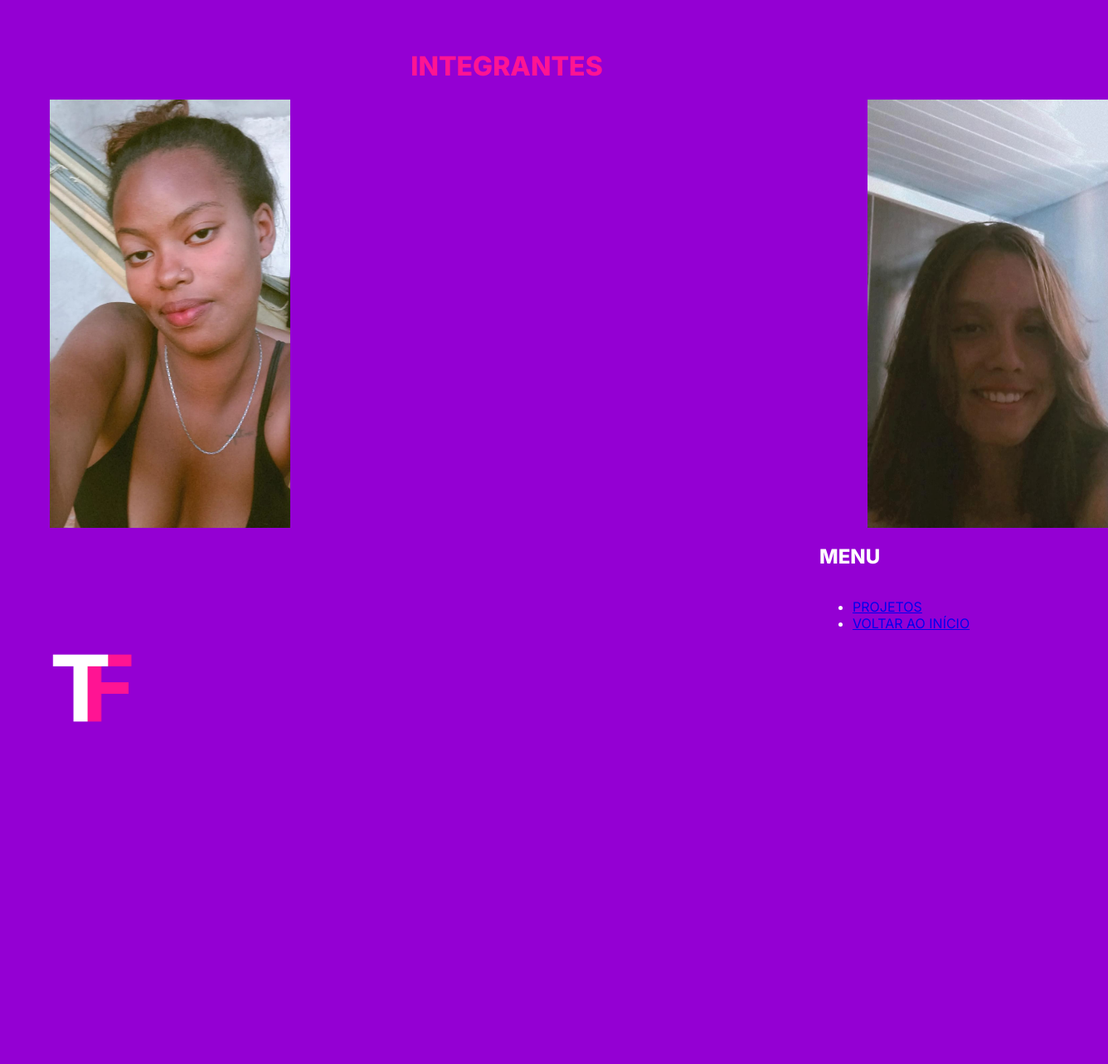
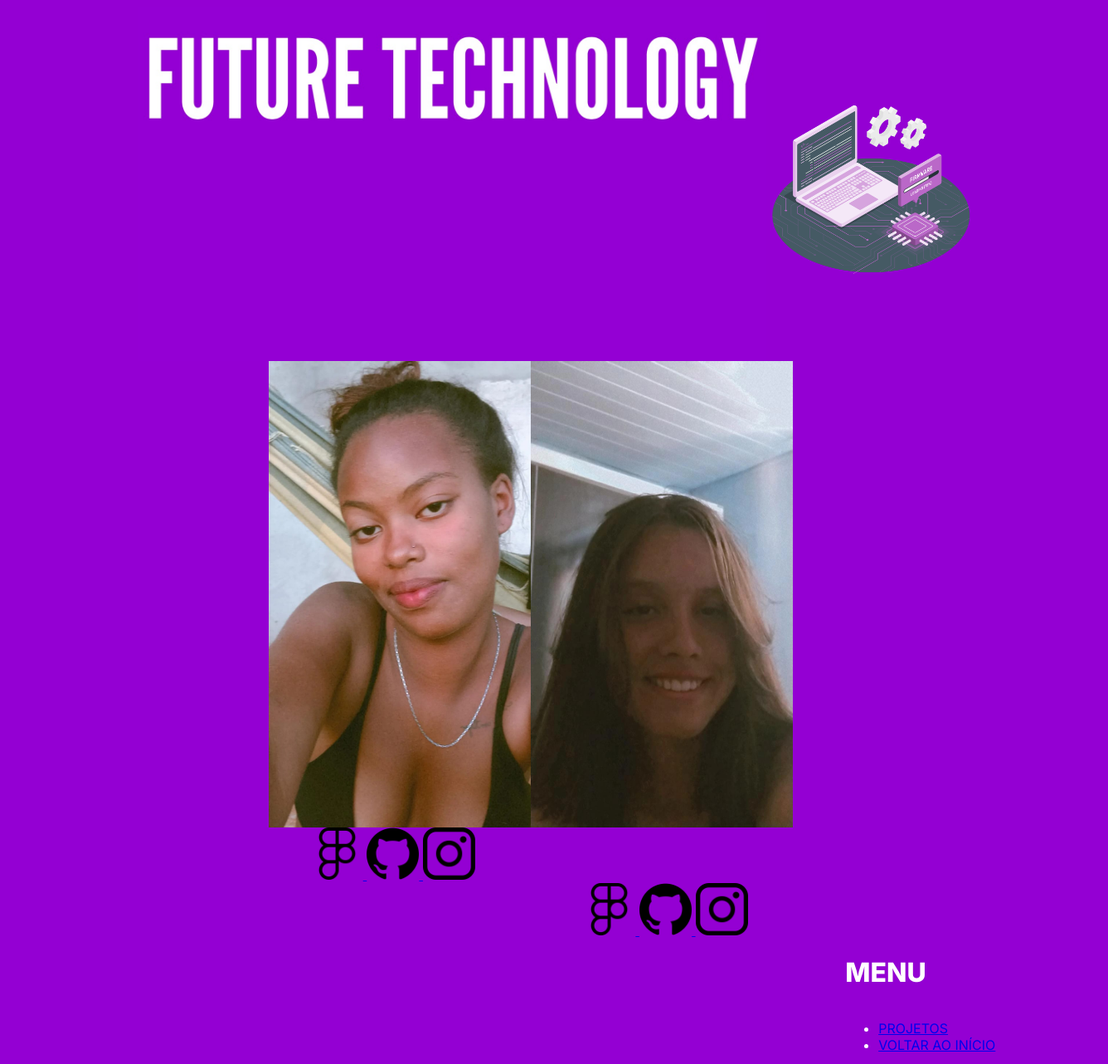
Before and after one commit to vitoria33/future-technology, a plain HTML site: page integrantes.html in a window 1280 px wide. Shown: the top 1282 px of the page at 83% size, 1336 px wide, since content can reach past the window. Before the commit the page ends 945 px from the top, so only its background shows below. Drawn offline with Linux system fonts and the light colour scheme.

Commit message:
Add files via upload

```diff
--- a/integrantes.css
+++ b/integrantes.css
@@ -1,7 +1,6 @@
 body {
     background-color: #9400D3;
     color: white;
-    margin: 60px;
     font-family: 'Inter', sans-serif;
 }
 
@@ -12,25 +11,68 @@ body {
     font-family: 'Inter', sans-serif;
 }
 
-.conteudo{
+.inicial{
+   display: flex;
+    justify-content: center;
+    align-items: center;
+}
+
+.titulo{
+    width: 60%;
+    padding-left: 5%;
+}
+
+.notebook{
+    width: 20%;
+}
+
+.conteudo1{
     display: flex;
+    justify-content: center;
+    text-align: center;
 }
 
 .integrante1{
     width: 25%;
 }
 
+.figma1{
+    width: 5%;
+    padding-left: 29%;
+}
+
+.github1{
+    width: 5%;
+}
+
+.instagram1{
+    width: 5%;
+}
+
 .integrante2{
     width: 25%;
-    padding-left: 60%;
 }
+
+.figma2{
+    width: 5%;
+    padding-left: 55%;
+}
+
+.github2{
+    width: 5%;
+}
+
+.instagram2{
+    width: 5%;
+}
+
 
 .principal{
     padding: 50%;
     text-align: center
 }
 
-.titulo{
+.menu{
     padding-left: 80%;
     text-align: left;
     padding-top: 0%;
--- a/integrantes.html
+++ b/integrantes.html
@@ -4,10 +4,10 @@
         <meta charset="UTF-8">
         <title>futuretechnlogy</title>
         <link rel="stylesheet" href="integrantes.css">
+        <link rel="stylesheet" href="reset.css">
         <link rel="preconnect" href="https://fonts.googleapis.com">
         <link rel="preconnect" href="https://fonts.gstatic.com" crossorigin>
         <link href="https://fonts.googleapis.com/css2?family=Inter:wght@800&display=swap" rel="stylesheet">
-
     </head>
 
     <body>
@@ -15,15 +15,26 @@
             <link rel="preconnect" href="https://fonts.googleapis.com">
 			<link rel="preconnect" href="https://fonts.gstatic.com" crossorigin>
 			<link href="https://fonts.googleapis.com/css2?family=Inter&display=swap" rel="stylesheet">
-            <h1 class="titulo-principal">INTEGRANTES</h1>
+            <section class="inicial">
+                <img class="titulo" src="titulo.png" alt="imagem de titulo">
+                <img class="notebook" src="imagem1.png" alt="notebook">
+            </section>
         </header>
 
-        <section class="conteudo">
+        <section class="conteudo1">
             <img class="integrante1" src="integrante1.png" alt="integrante1">
             <img class="integrante2" src="integrante2.png" alt="integrante2">
         </section>
+
+        <a href="https://www.figma.com/files/team/1212717766577741698/FUTURE-TECHNOLOGY?fuid=1212713917031370743"><img class="figma1" src="figma.png" alt="logo do figma"> </a>
+        <a href="https://github.com/vitoria33/future-technology/tree/main"><img class="github1" src="github.png" alt="logo do github"> </a>
+        <a href="https://www.instagram.com/_eurebecka/"><img class="instagram1" src="instagram.png" alt="logo do insta"> </a>
+        <a href="https://www.figma.com/files/team/1212717766577741698/FUTURE-TECHNOLOGY?fuid=1212713917031370743"><img class="figma2" src="figma.png" alt="logo do figma"> </a>
+        <a href="https://github.com/vitoria33/future-technology/tree/main"><img class="github2" src="github.png" alt="logo do github"> </a>
+        <a href="https://www.instagram.com/_eurebecka/"><img class="instagram2" src="instagram.png" alt="logo do insta"> </a>
+
         <div>
-            	 <h2 class="titulo">MENU</h2>
+            <h1 class="menu">MENU</h1>
             <ul>
             <li><a href="projetos.html">PROJETOS</a></li>
             <li><a href="index.html">VOLTAR AO INÍCIO</a></li>
@@ -31,4 +42,5 @@
         </div>
             <img class="logotipo" src="logo.png" alt="logo">
     </body>
+
 </hmtl>
--- a/style.css
+++ b/style.css
@@ -12,21 +12,40 @@ body {
     margin-top: 5%;
 }
 
+.inicial{
+    display: flex;
+    justify-content: center;
+    align-items: center;
+}
+
+.titulo{
+    width: 60%;
+    padding-left: 5%;
+}
+
 .notebook{
-        width: 18%;
-        padding-left: 75%;
+    width: 20%;
+}
+
+.conteudo{
+    display: flex;
+    justify-content: center;
+    align-items: center;
 }
 
 .tablet{
-        width: 28%;
-       padding-left: 7%;
-       margin-top: 12%;
+    width: 32%;
+    padding-right: 17%;
+   margin-top: 7%;
 }
 
-.titulo{
+.texto{
+    width: 32%;
+}
+
+.menu{
     padding-left: 83%;
-
-
+    margin-top: 7%;
 }
 
 ul {
@@ -39,4 +58,5 @@ ul {
 .logotipo{
     width: 9%;
     padding-left: 2%;
+    margin-top: 5%;
 }
```
Also changed, not shown: index.html (+10 -4 lines), figma.png (added), github.png (added), instagram.png (added), reset.css (added). Lines whose indentation alone changed are shown as unchanged.
